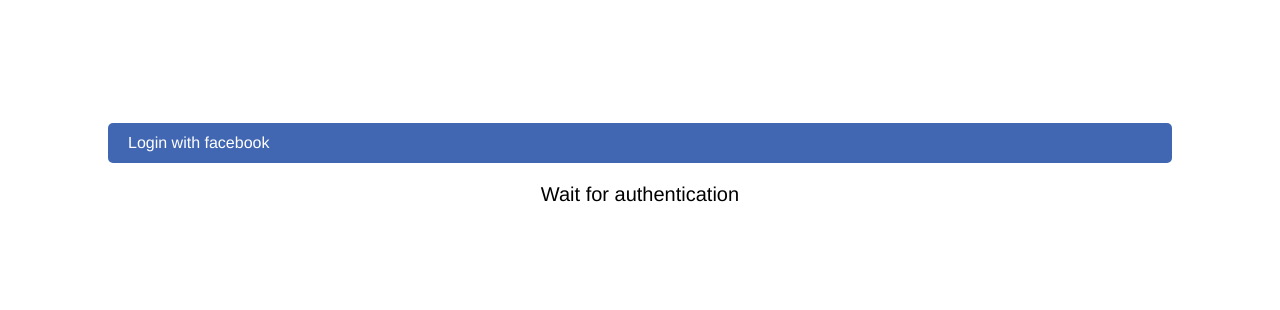
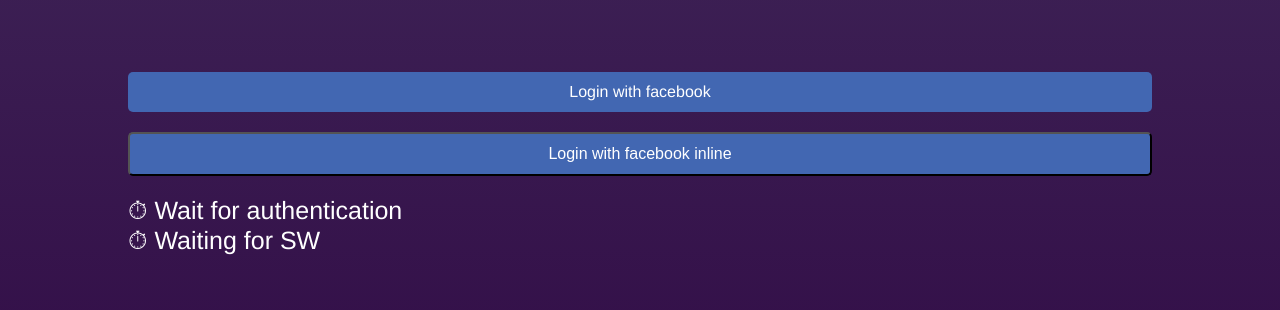
Before and after one commit to macap/pwa-data-sharing-sw, a plain HTML site: page index.html in a window 1280 px wide. Shown: the part 254-564 px from the top of the page. Drawn offline with Linux system fonts and the light colour scheme.

Commit message:
fb oauth v2

```diff
--- a/index.html
+++ b/index.html
@@ -3,11 +3,16 @@
   <head>
     <meta charset="utf-8">
     <link rel="shortcut icon" href="/favicon.ico">
-    <meta name="viewport" content="width=device-width, initial-scale=1, shrink-to-fit=no">
+    <meta name="viewport" content="width=device-width,initial-scale=1,maximum-scale=1,shrink-to-fit=no,user-scalable=no,viewport-fit=cover">
     <meta name="theme-color" content="#000000">
+    <meta name="apple-mobile-web-app-capable" content="yes">
+    <meta name="apple-mobile-web-app-title" content="AppTitle">
+    <meta name="apple-mobile-web-app-status-bar-style" content="black">
+
+    <!-- <link rel="pwa-setup" href="manifest.json" > -->
     <link rel="manifest" href="/manifest.json">
 
-    <script async src="/pwacompat.js"></script>
+    <!-- <script async src="/pwacompat.js"></script> -->
    <title>App</title>
   </head>
   <body>
@@ -27,7 +32,10 @@
         window.addEventListener('load', () => {
           navigator.serviceWorker.register('/service-worker.js').then(registration => {
               console.log("Service Worker registration completed ...");
-              // navigator.serviceWorker.addEventListener('activate', () => { console.log('activate')});
+              navigator.serviceWorker.addEventListener('activate', () => {
+                console.log('activate');
+
+              });
               isSWRegistered = true;
 
               SWready();
@@ -43,7 +51,18 @@
         return fetch(SHARED_DATA_ENDPOINT).then(response => response.json());
       }
 
+      function loginInline() {
+        const url = 'https://www.facebook.com/v3.2/dialog/oauth?client_id=367715037330380&state=statparam&response_type=token&redirect_uri=https://afraid-turn.surge.sh/#success';
+
+        document.location.href = url;
+      }
+
+      function logout() {
+        saveToken({}).then(d => { window.location.reload(); });
+      }
+
       function SWready() {
+        document.getElementById('sw').innerText = '✅ SW registered';
         if (window.location.hash.match(/state/)) {
           const authData = window.location.hash.split('&').map( e => e.split('=')).reduce((acc, el) => { acc[el[0]] = el[1]; return acc }, {});
 
@@ -57,6 +76,7 @@
               requestProfileDetails(data.access_token);
             } else {
               document.getElementById('login').style = '';
+              document.getElementById('logout').style = 'display: none;';
               document.getElementById('status').innerText = `Not authenticated`;
             }
           });
@@ -66,23 +86,39 @@
       function requestProfileDetails(access_token) {
           fetch(PROFILE_URL+access_token).then(response => response.json()).then(data => {
             document.getElementById('status').innerText = `Welcome, ${data.name}`;
+            document.getElementById('logout').style = '';
             document.getElementById('login').style = 'display:none';
           });
       }
 
-
-
-
     </script>
 
+    <div id="main">
+      <div id="login">
+        <a href="https://www.facebook.com/v3.2/dialog/oauth?client_id=367715037330380&state=statparam&response_type=token&redirect_uri=https://afraid-turn.surge.sh/#success">Login with facebook</a>
+        <button onClick="loginInline();">Login with facebook inline</button>
+      </div>
+      <div id="logout" style="display: none;">
+        <button onClick="logout()">Logout</button>
+      </div>
 
-    <a id="login" href="https://www.facebook.com/v3.2/dialog/oauth?client_id=367715037330380&state=statparam&response_type=token&redirect_uri=https://afraid-turn.surge.sh/#success">Login with facebook</a>
+      <div id="status">
+        ⏱  Wait for authentication
+      </div>
+      <div id="sw">
+        ⏱ Waiting for SW
+      </div>
+    </div>
 
-    <div id="status">
-      Wait for authentication
+    <div id="backtopwa" style="display: none;">
+      Go back to PWA please.
     </div>
 
     <style>
+      * {
+        box-sizing: border-box;
+      }
+
       body {
         height: 100vh;
         display: flex;
@@ -90,9 +126,14 @@
         justify-content: center;
         align-items: center;
         font-family: 'Helvetica', arial;
+        background: #41295a; /* fallback for old browsers */
+        background: -webkit-linear-gradient(to bottom, #41295a, #2f0743); /* Chrome 10-25, Safari 5.1-6 */
+        background: linear-gradient(to bottom, #41295a, #2f0743); /* W3C, IE 10+/ Edge, Firefox 16+, Chrome 26+, Opera 12+, Safari 7+ */
+        color: #fff;
+        font-size: 25px;
       }
 
-      #login {
+      a, button {
         width: 80vw;
         background: #4267B2;
         color: #fff;
@@ -105,12 +146,29 @@
         border-radius: 5px;
       }
 
-      #status {
-        font-size: 20px;
+      a, button {
+        display: block;
+        text-align: center;
+        margin: 20px 0;
+        font-size: 1rem;
       }
 
     </style>
+    <script>
 
+
+      if (/iPhone/i.test(navigator.userAgent) && !window.navigator.standalone && window.location.hash === '#success') {
+        document.body.style = 'height:120vh;';
+        setTimeout(function() { window.scrollTo(0,1);}, 500);
+
+        document.getElementById('backtopwa').style = '';
+        document.getElementById('main').style = 'display:none';
+
+      }
+
+
+
+    </script>
 
   </body>
 </html>
--- a/pwacompat.js
+++ b/pwacompat.js
@@ -34,6 +34,7 @@
 
   function setup() {
     const manifestEl = document.head.querySelector('link[rel="manifest"]');
+    // const manifestEl = document.head.querySelector('link[rel="pwa-setup"]');
     const manifestHref = manifestEl ? manifestEl.href : '';
     const hrefFactory = buildHrefFactory([manifestHref, window.location]);
 
```
Also changed, not shown: apple-touch-icon.png (added), manifest.json.
